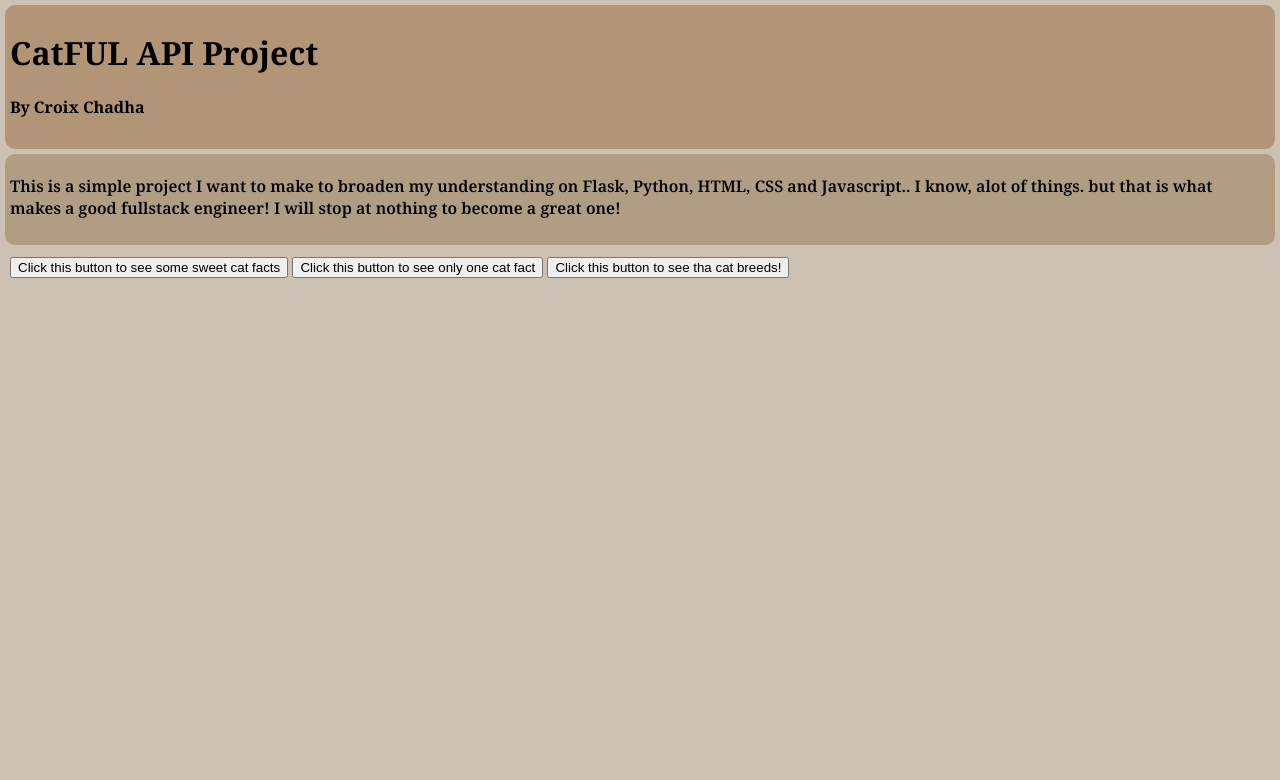
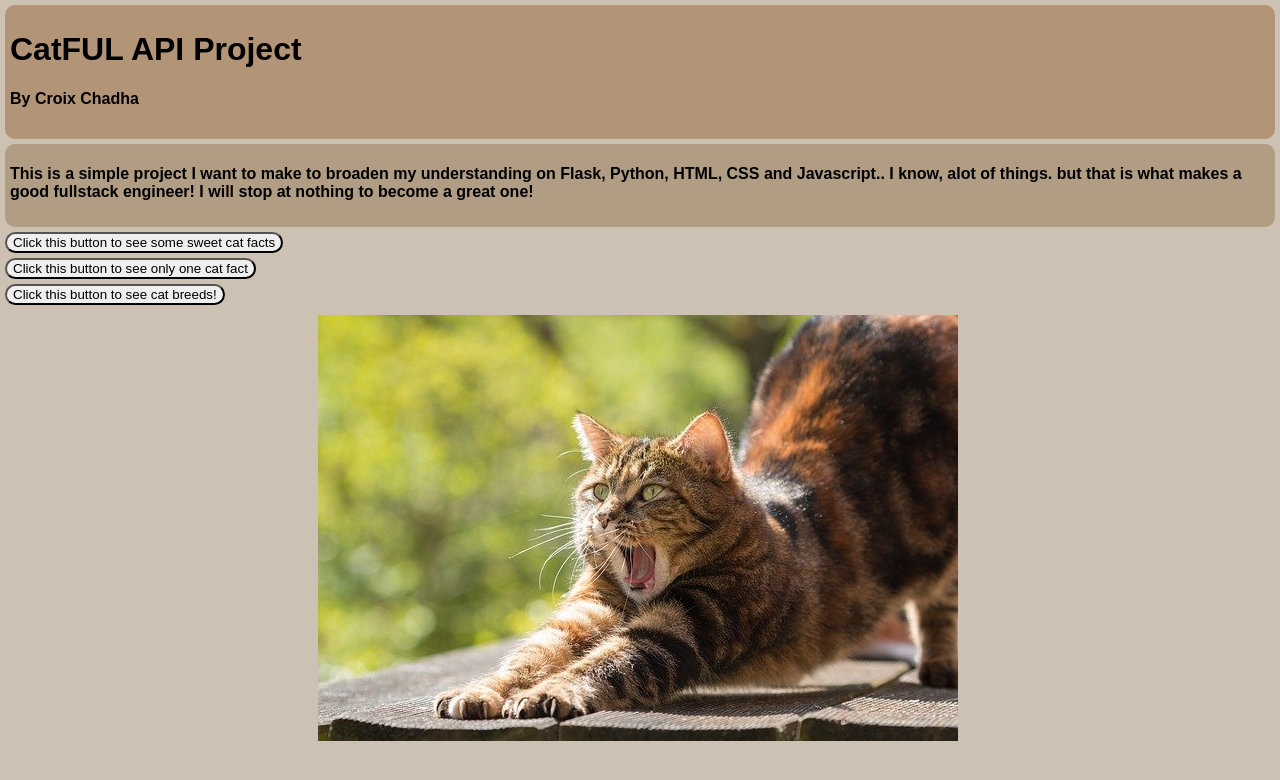
Before and after one commit to CroixChadha/Practice, a Flask app: page / in a window 1280 px wide. Shown: the top 780 px of the page. Run offline with Flask 3, Linux system fonts and the light colour scheme.

Commit message:
added some more stuff. getting into the javascript part, it is kind of easy to understand. I will definetly be done with this soon. I am excited for the end result! I know its not much but I was not able to do any of this 3 weeks ago. Ever since I learned python I have been having so much fun programming in all sorts of languages

```diff
--- a/Cat-API-Project/static/css/main.css
+++ b/Cat-API-Project/static/css/main.css
@@ -1,12 +1,12 @@
 body {
     margin: 0;
-    font-family: 'Noto Serif';
+    font-family: sans-serif;
     font-weight: 600;
     background-color: rgb(205, 193, 179);
 }
 
 .header {
-    font-family: 'Noto Serif';
+    font-family: sans-serif;
     font-weight: 600;
     border-radius: 10px;
     padding-left: 5px;
@@ -22,7 +22,7 @@ head {
     background-color: rgb(168, 148, 122);
 }
 .paragraph{
-    font-family: 'Noto Serif';
+    font-family: sans-serif;
     font-weight: 600;
     border-radius: 10px;
     padding-left: 5px;
@@ -37,16 +37,23 @@ head {
     align-items:last baseline;
 }
 
+button {
+    display: flex;
+    font-family: sans-serif;
+    font-weight: 500;
+    border-radius: 20px;
+    margin: 5px;
+}
 .button {
-    font-family: 'Noto Serif';
-    font-weight: 600;
+    justify-content: center;
+}
+.rd-catimage {
+    display: flex;
+    justify-content: center;
     border-radius: 10px;
     padding-left: 5px;
     padding-bottom: 10px;
     padding-right: 10px;
-    margin-right: 10px;
-    margin-left: 20px;
     padding-top: 5px;
     margin: 5px;
-
 }
--- a/Cat-API-Project/static/scripts/script.js
+++ b/Cat-API-Project/static/scripts/script.js
@@ -0,0 +1,5 @@
+const fact_button = async () => {
+    const response = await fetch ('https://catfact.ninja/fact');
+    const myJson = await response.json();
+}
+fact_button.call()
--- a/Cat-API-Project/templates/base.html
+++ b/Cat-API-Project/templates/base.html
@@ -7,8 +7,10 @@
     <link rel="preconnect" href="https://fonts.googleapis.com">
     <link rel="preconnect" href="https://fonts.gstatic.com" crossorigin>
     <link href="https://fonts.googleapis.com/css2?family=Noto+Serif:ital,wght@0,100..900;1,100..900&display=swap" rel="stylesheet">
+
     {% block head %}{% endblock %}
 </head>
+<script src="{{ url_for('static', filename='scripts.js') }}"></script>
 <body>
     {% block body %}{% endblock %}
 </body>
--- a/Cat-API-Project/templates/index.html
+++ b/Cat-API-Project/templates/index.html
@@ -13,10 +13,21 @@
     <p>This is a simple project I want to make to broaden my understanding on Flask, Python, HTML, CSS and Javascript.. I know, alot of things. but that is what makes a good fullstack engineer! I will stop at nothing to become a great one!</p>
 </div>
 
-<div class="button" id="button" style="color: #A69888;">
-    <button>Click this button to see some sweet cat facts</button>
-    <button>Click this button to see only one cat fact</button>
-    <button>Click this button to see tha cat breeds!</button>
+<div class="button" style="color: #A69888;">
+    <button id="facts-button"> Click this button to see some sweet cat facts</button>
+</div>
+<div class="button" >
+    <button id="fact-button">Click this button to see only one cat fact</button>
+</div>
+<div class="button">
+    <button id="breed-button">Click this button to see cat breeds!</button>
+</div>
+
+<div class="rd-catimage">
+    <img src="{{ url_for('static', filename='Images/cat-stretch.jpg') }}" alt="cat stretching while yawning image">
+</div>
+
+<div class="result-area" id="result-area">
 
 </div>
 {% endblock %}
```
Also changed, not shown: Cat-API-Project/static/Images/cat-stretch.jpg (added).
